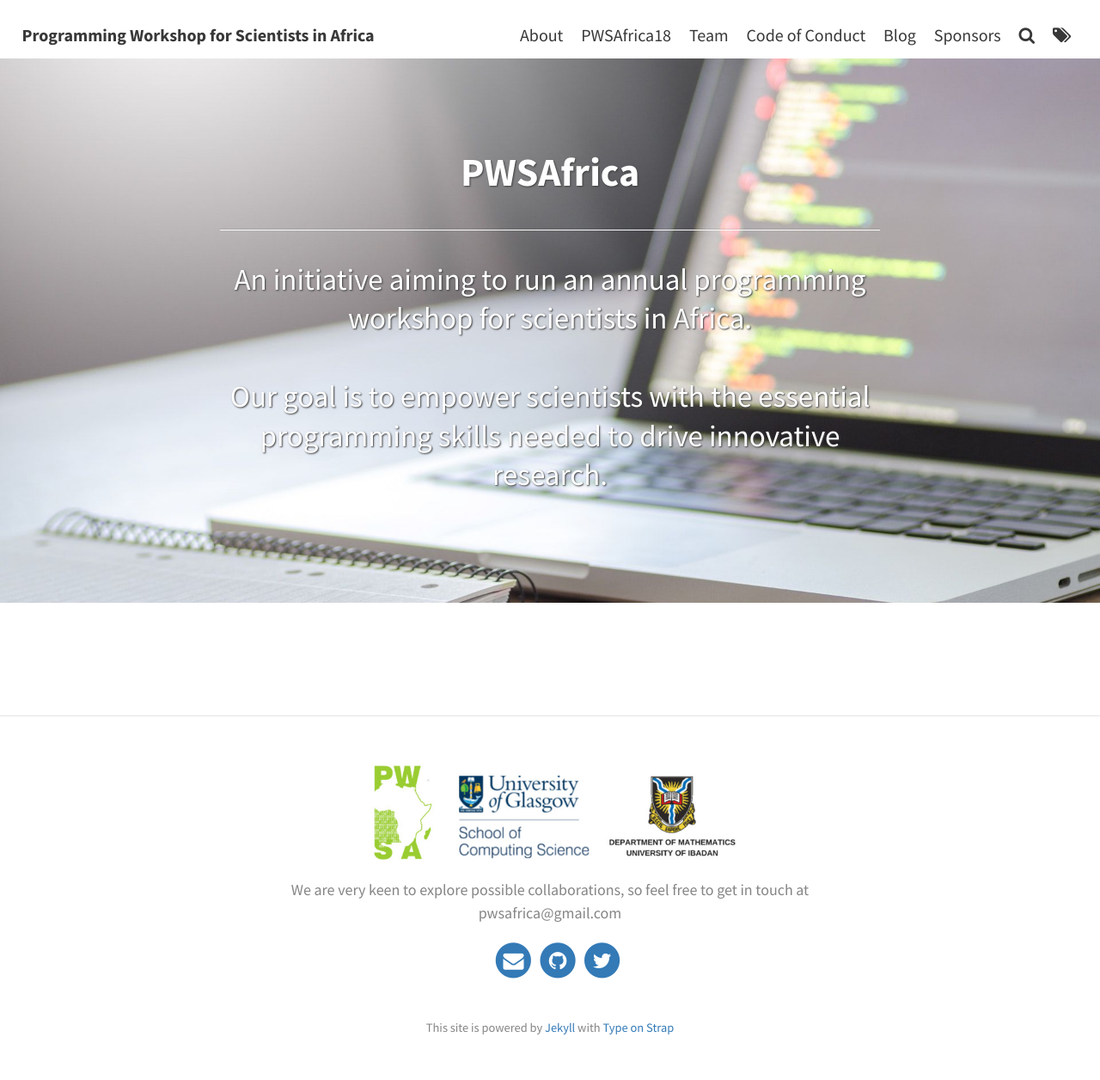
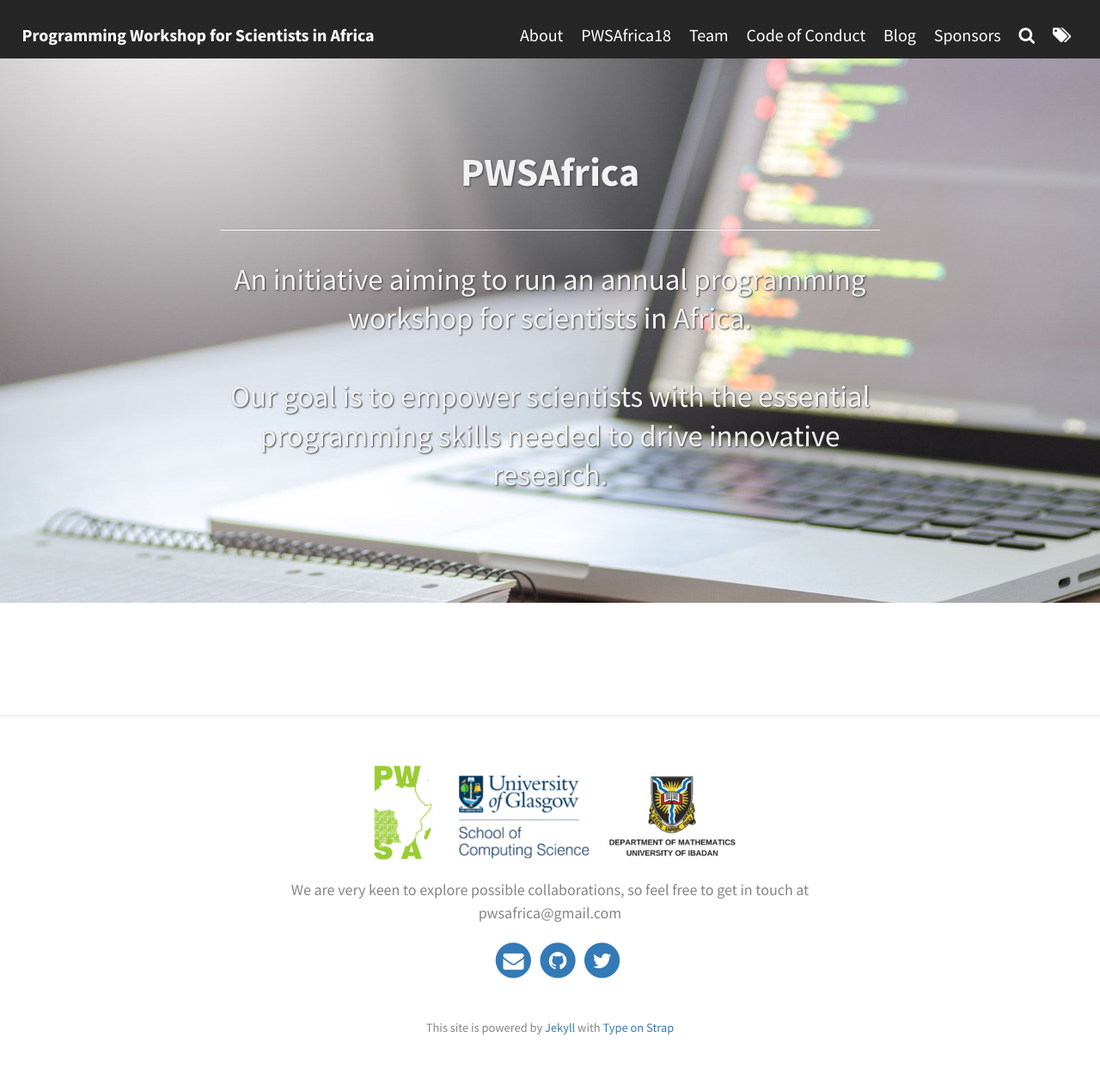
Before and after one commit to pwsafrica/pwsafrica.github.io, a Jekyll site: the page built from index.html, in a window 1280 px wide. Shown: the whole page at 86% size. Built offline with Jekyll 4.4.1, drawn with Linux system fonts in a browser that asks for light colours; the list of posts is cut into pages by our own code.

Commit message:
Update _variables.scss

```diff
--- a/_sass/base/_variables.scss
+++ b/_sass/base/_variables.scss
@@ -12,7 +12,7 @@ $padding-x-small: 3%;
 
 // Brand colours
 $theme-color: #337ab7;
-$brand-color: #fff;
+$brand-color: #262626;
 $background-color: #fff;
 $border-color: rgba(0, 0, 0, 0.1); // rgba recommended if using feature images
 
@@ -28,11 +28,11 @@ $text-shadow: #3f3f3f;
 $search-color: #999;
 
 // Header colours
-$header-link-color: #383838;
+$header-link-color: #fff;
 $navbar-separator-opacity: 0;
 
 // Feature image for articles
-$feature-image-text-color: #fff;
+$feature-image-text-color: #f2f2f2;
 $feature-image-size: cover; // options include "cover", "contain", "auto"
 // Header description box
 $header-desc-background-color: $theme-color;
```
